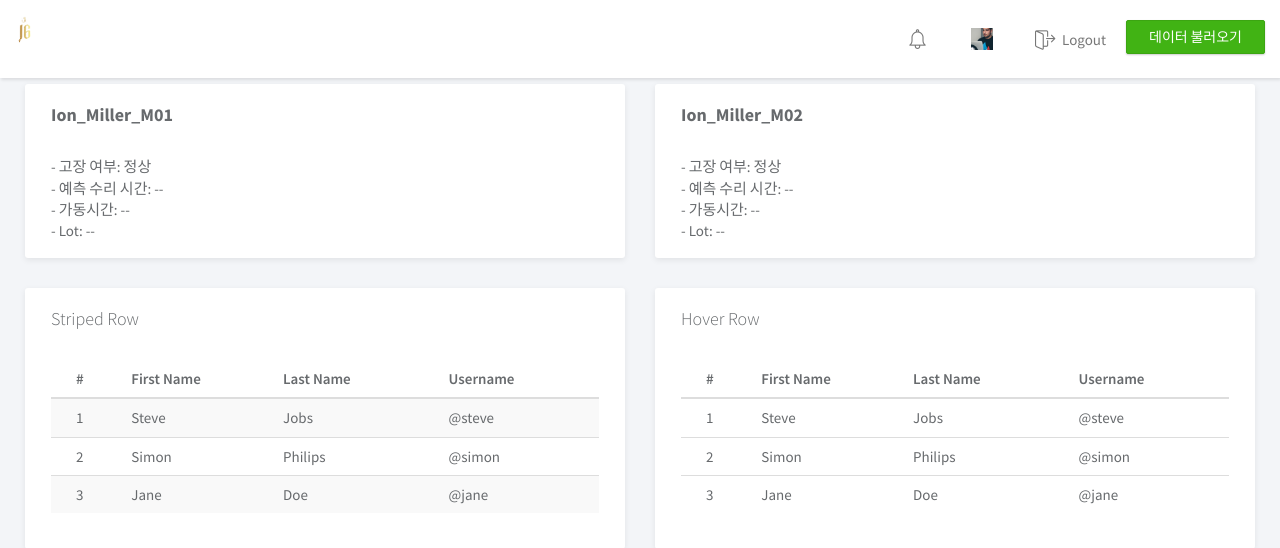
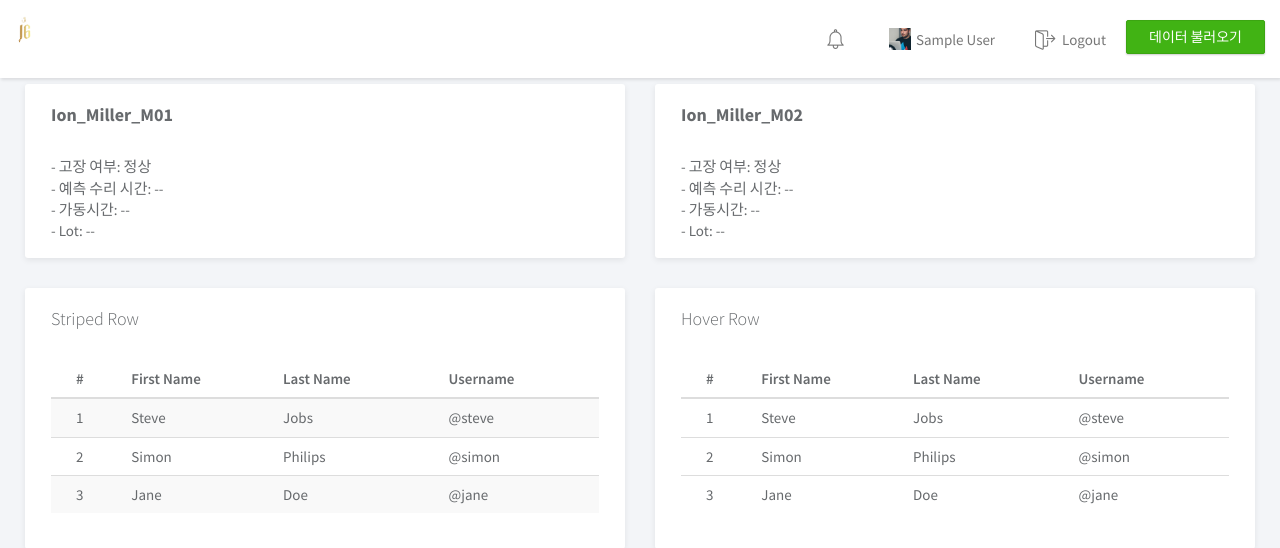
Before and after one commit to LIMEMONI/J6, a FastAPI app: page /main.html in a window 1280 px wide. Shown: the top 548 px of the page. Run offline with FastAPI, Linux system fonts and the light colour scheme; the visitor is signed in with stand-in values (Sample User, id 1); data that the repository does not hold is empty; some libraries are stand-ins or nearby versions.

Commit message:
로그인 정보 main.html, alram.html 표시 안되는거 해결

```diff
--- a/main.py
+++ b/main.py
@@ -21,10 +21,6 @@ from starlette.responses import HTMLResponse, RedirectResponse
 from starlette.status import HTTP_303_SEE_OTHER
 from typing import Optional
 from fastapi.responses import PlainTextResponse
-from pathlib import Path
-import shutil
-from fastapi import FastAPI, File, UploadFile
-from fastapi.responses import HTMLResponse
 from pathlib import Path
 import shutil
 import matplotlib.pyplot as plt
@@ -76,7 +72,6 @@ db = mysql.connector.connect(
     database="j6database",
 )
 
-
 # 커서 생성
 cursor = db.cursor()
 
@@ -101,19 +96,21 @@ async def login(request: Request, mem_id: str = Form(None), mem_pass: str = Form
 
     try:
         # 데이터베이스에서 아이디, 해싱된 비밀번호, 그리고 mem_grade 가져오기
-        cursor.execute("SELECT mem_pass, mem_grade FROM member WHERE mem_id = %s", (mem_id,))
+        cursor.execute("SELECT mem_name, mem_pass, mem_grade FROM member WHERE mem_id = %s", (mem_id,))
         user_data = cursor.fetchone()
 
         if user_data:
             # mem_grade 확인
-            mem_pass_db, mem_grade = user_data
+            mem_name, mem_pass_db, mem_grade = user_data
             if mem_pass_db == mem_pass:
                 # 비밀번호 일치, mem_grade에 따라 페이지 리디렉션
                 if mem_grade == 0:
                     request.session["mem_id"] = mem_id  # 세션에 사용자 아이디 저장
+                    request.session["mem_name"] = mem_name  # 세션에 사용자 이름 저장
                     return RedirectResponse(url="/main.html")
                 elif mem_grade == 1:
                     request.session["mem_id"] = mem_id  # 세션에 사용자 아이디 저장
+                    request.session["mem_name"] = mem_name  # 세션에 사용자 이름 저장
                     return RedirectResponse(url="/main.html")
                 else:
                     return RedirectResponse(url="/")
@@ -132,8 +129,9 @@ async def login(request: Request, mem_id: str = Form(None), mem_pass: str = Form
 @app.post("/logout", response_class=HTMLResponse)
 async def logout(request: Request):
     request.session.clear()  # 세션 초기화
-    return RedirectResponse(url="/")
-
+    response = RedirectResponse(url="/")
+    response.headers["Cache-Control"] = "no-cache, no-store, must-revalidate"
+    return response
 
 # MySQL 데이터베이스 연결 설정
 def create_connection():
@@ -200,8 +198,9 @@ async def process_registration(request: Request, user: User):
     except Error as e:
         return templates.TemplateResponse("regist.html", {"request": request, "message": f"데이터베이스 오류: {e}"})
 
-    # 회원가입이 완료되면 세션에 사용자 아이디 저장하고 리디렉트
+    # 회원가입이 완료되면 세션에 사용자 아이디 및 이름 저장하고 리디렉트
     request.session["mem_id"] = user.mem_id
+    request.session["mem_name"] = user.mem_name
     connection.close()
 
     # / 페이지로 리디렉트
@@ -221,7 +220,6 @@ async def upload_file(file: UploadFile):
 # -------------------------------------------------------------------------------------- 여기까지 기능 처리 코드 ---------------------------------------------------------------------------------------------------
 # -------------------------------------------------------------------------------------- 여기부터 HTML 주소 코드 ---------------------------------------------------------------------------------------------------
 
-
 # 홈 페이지를 렌더링하는 엔드포인트
 @app.get("/", response_class=HTMLResponse)
 async def home(request: Request):
@@ -236,15 +234,12 @@ async def render_registration_page(request: Request):
 # 메인 페이지를 렌더링하는 엔드포인트
 @app.get("/main.html", response_class=HTMLResponse)
 async def render_main_page(request: Request):
-    return templates.TemplateResponse("main.html", {"request": request})
-
-@app.get("/dashboard.html", response_class=HTMLResponse)
-async def render_dashboard_page(request: Request):
-    # 세션에서 사용자 아이디 가져오기
+    # 세션에서 사용자 아이디 및 이름 가져오기
     mem_id = request.session.get("mem_id", None)
+    mem_name = request.session.get("mem_name", "Unknown")
 
     if mem_id:
-        # 세션에 사용자 아이디가 있는 경우, 사용자 정보를 데이터베이스에서 가져온다.
+        # 사용자가 로그인한 경우, 사용자 정보를 데이터베이스에서 가져온다.
         cursor.execute("SELECT * FROM member WHERE mem_id = %s", (mem_id,))
         existing_user = cursor.fetchone()
 
@@ -254,24 +249,21 @@ async def render_dashboard_page(request: Request):
             user_dict = {column_names[i]: existing_user[i] for i in range(len(column_names))}
 
             # mem_name 필드 추출
-            mem_name = user_dict.get("mem_name", "Unknown")
-        else:
-            # 사용자를 찾을 수 없을 때 처리
-            return RedirectResponse(url="/")
+            mem_name = user_dict.get("mem_name", mem_name)
     else:
         # 세션에 사용자 아이디가 없는 경우, 로그인 페이지로 리다이렉트
         return RedirectResponse(url="/")
 
-    return templates.TemplateResponse("dashboard.html", {"request": request, "mem_name": mem_name})
+    return templates.TemplateResponse("main.html", {"request": request, "mem_name": mem_name})
 
-# 대쉬보드 1탭
-@app.get("/dashboard1.html", response_class=HTMLResponse)
+@app.get("/dashboard.html", response_class=HTMLResponse)
 async def render_dashboard_page(request: Request):
-    # 세션에서 사용자 아이디 가져오기
+    # 세션에서 사용자 아이디 및 이름 가져오기
     mem_id = request.session.get("mem_id", None)
+    mem_name = request.session.get("mem_name", "Unknown")
 
     if mem_id:
-        # 세션에 사용자 아이디가 있는 경우, 사용자 정보를 데이터베이스에서 가져온다.
+        # 사용자가 로그인한 경우, 사용자 정보를 데이터베이스에서 가져온다.
         cursor.execute("SELECT * FROM member WHERE mem_id = %s", (mem_id,))
         existing_user = cursor.fetchone()
 
@@ -281,24 +273,22 @@ async def render_dashboard_page(request: Request):
             user_dict = {column_names[i]: existing_user[i] for i in range(len(column_names))}
 
             # mem_name 필드 추출
-            mem_name = user_dict.get("mem_name", "Unknown")
-        else:
-            # 사용자를 찾을 수 없을 때 처리
-            return RedirectResponse(url="/")
+            mem_name = user_dict.get("mem_name", mem_name)
     else:
         # 세션에 사용자 아이디가 없는 경우, 로그인 페이지로 리다이렉트
         return RedirectResponse(url="/")
 
-    return templates.TemplateResponse("dashboard1.html", {"request": request, "mem_name": mem_name})
+    return templates.TemplateResponse("dashboard.html", {"request": request, "mem_name": mem_name})
 
-# 대쉬보드 2탭
-@app.get("/dashboard2.html", response_class=HTMLResponse)
-async def render_dashboard_page(request: Request):
-    # 세션에서 사용자 아이디 가져오기
+# 대쉬보드 1탭
+@app.get("/dashboard1.html", response_class=HTMLResponse)
+async def render_dashboard1_page(request: Request):
+    # 세션에서 사용자 아이디 및 이름 가져오기
     mem_id = request.session.get("mem_id", None)
+    mem_name = request.session.get("mem_name", "Unknown")
 
     if mem_id:
-        # 세션에 사용자 아이디가 있는 경우, 사용자 정보를 데이터베이스에서 가져온다.
+        # 사용자가 로그인한 경우, 사용자 정보를 데이터베이스에서 가져온다.
         cursor.execute("SELECT * FROM member WHERE mem_id = %s", (mem_id,))
         existing_user = cursor.fetchone()
 
@@ -308,24 +298,22 @@ async def render_dashboard_page(request: Request):
             user_dict = {column_names[i]: existing_user[i] for i in range(len(column_names))}
 
             # mem_name 필드 추출
-            mem_name = user_dict.get("mem_name", "Unknown")
-        else:
-            # 사용자를 찾을 수 없을 때 처리
-            return RedirectResponse(url="/")
+            mem_name = user_dict.get("mem_name", mem_name)
     else:
         # 세션에 사용자 아이디가 없는 경우, 로그인 페이지로 리다이렉트
         return RedirectResponse(url="/")
 
-    return templates.TemplateResponse("dashboard2.html", {"request": request, "mem_name": mem_name})
+    return templates.TemplateResponse("dashboard1.html", {"request": request, "mem_name": mem_name})
 
-# 대쉬보드 3탭
-@app.get("/dashboard3.html", response_class=HTMLResponse)
-async def render_dashboard_page(request: Request):
-    # 세션에서 사용자 아이디 가져오기
+# 대쉬보드 2탭
+@app.get("/dashboard2.html", response_class=HTMLResponse)
+async def render_dashboard2_page(request: Request):
+    # 세션에서 사용자 아이디 및 이름 가져오기
     mem_id = request.session.get("mem_id", None)
+    mem_name = request.session.get("mem_name", "Unknown")
 
     if mem_id:
-        # 세션에 사용자 아이디가 있는 경우, 사용자 정보를 데이터베이스에서 가져온다.
+        # 사용자가 로그인한 경우, 사용자 정보를 데이터베이스에서 가져온다.
         cursor.execute("SELECT * FROM member WHERE mem_id = %s", (mem_id,))
         existing_user = cursor.fetchone()
 
@@ -335,24 +323,22 @@ async def render_dashboard_page(request: Request):
             user_dict = {column_names[i]: existing_user[i] for i in range(len(column_names))}
 
             # mem_name 필드 추출
-            mem_name = user_dict.get("mem_name", "Unknown")
-        else:
-            # 사용자를 찾을 수 없을 때 처리
-            return RedirectResponse(url="/")
+            mem_name = user_dict.get("mem_name", mem_name)
     else:
-        # 세션에 사용자 아이디가 없는 경우, 로그인 페이지로 리다이렉트
+        # 세션에 사용자 아이디가 없는 경우, 로그인 페이지로 리디렉트
         return RedirectResponse(url="/")
 
-    return templates.TemplateResponse("dashboard3.html", {"request": request, "mem_name": mem_name})
+    return templates.TemplateResponse("dashboard2.html", {"request": request, "mem_name": mem_name})
 
-# 대쉬보드 4탭
-@app.get("/dashboard4.html", response_class=HTMLResponse)
-async def render_dashboard_page(request: Request):
-    # 세션에서 사용자 아이디 가져오기
+# 대쉬보드 3탭
+@app.get("/dashboard3.html", response_class=HTMLResponse)
+async def render_dashboard3_page(request: Request):
+    # 세션에서 사용자 아이디 및 이름 가져오기
     mem_id = request.session.get("mem_id", None)
+    mem_name = request.session.get("mem_name", "Unknown")
 
     if mem_id:
-        # 세션에 사용자 아이디가 있는 경우, 사용자 정보를 데이터베이스에서 가져온다.
+        # 사용자가 로그인한 경우, 사용자 정보를 데이터베이스에서 가져온다.
         cursor.execute("SELECT * FROM member WHERE mem_id = %s", (mem_id,))
         existing_user = cursor.fetchone()
 
@@ -362,24 +348,22 @@ async def render_dashboard_page(request: Request):
             user_dict = {column_names[i]: existing_user[i] for i in range(len(column_names))}
 
             # mem_name 필드 추출
-            mem_name = user_dict.get("mem_name", "Unknown")
-        else:
-            # 사용자를 찾을 수 없을 때 처리
-            return RedirectResponse(url="/")
+            mem_name = user_dict.get("mem_name", mem_name)
     else:
-        # 세션에 사용자 아이디가 없는 경우, 로그인 페이지로 리다이렉트
+        # 세션에 사용자 아이디가 없는 경우, 로그인 페이지로 리디렉트
         return RedirectResponse(url="/")
 
-    return templates.TemplateResponse("dashboard4.html", {"request": request, "mem_name": mem_name})
+    return templates.TemplateResponse("dashboard3.html", {"request": request, "mem_name": mem_name})
 
-
-@app.get("/alram.html", response_class=HTMLResponse)
-async def render_alram_page(request: Request):
-        # 세션에서 사용자 아이디 가져오기
+# 대쉬보드 4탭
+@app.get("/dashboard4.html", response_class=HTMLResponse)
+async def render_dashboard4_page(request: Request):
+    # 세션에서 사용자 아이디 및 이름 가져오기
     mem_id = request.session.get("mem_id", None)
+    mem_name = request.session.get("mem_name", "Unknown")
 
     if mem_id:
-        # 세션에 사용자 아이디가 있는 경우, 사용자 정보를 데이터베이스에서 가져온다.
+        # 사용자가 로그인한 경우, 사용자 정보를 데이터베이스에서 가져온다.
         cursor.execute("SELECT * FROM member WHERE mem_id = %s", (mem_id,))
         existing_user = cursor.fetchone()
 
@@ -389,20 +373,38 @@ async def render_alram_page(request: Request):
             user_dict = {column_names[i]: existing_user[i] for i in range(len(column_names))}
 
             # mem_name 필드 추출
-            mem_name = user_dict.get("mem_name", "Unknown")
-        else:
-            # 사용자를 찾을 수 없을 때 처리
-            return RedirectResponse(url="/")
+            mem_name = user_dict.get("mem_name", mem_name)
     else:
-        # 세션에 사용자 아이디가 없는 경우, 로그인 페이지로 리다이렉트
+        # 세션에 사용자 아이디가 없는 경우, 로그인 페이지로 리디렉트
         return RedirectResponse(url="/")
 
-    return templates.TemplateResponse("alram.html", {"request": request})
+    return templates.TemplateResponse("dashboard4.html", {"request": request, "mem_name": mem_name})
+
+@app.get("/alram.html", response_class=HTMLResponse)
+async def render_alram_page(request: Request):
+    # 세션에서 사용자 아이디 및 이름 가져오기
+    mem_id = request.session.get("mem_id", None)
+    mem_name = request.session.get("mem_name", "Unknown")
+
+    if mem_id:
+        # 사용자가 로그인한 경우, 사용자 정보를 데이터베이스에서 가져온다.
+        cursor.execute("SELECT * FROM member WHERE mem_id = %s", (mem_id,))
+        existing_user = cursor.fetchone()
+
+        if existing_user:
+            # 결과를 딕셔너리로 변환
+            column_names = cursor.column_names
+            user_dict = {column_names[i]: existing_user[i] for i in range(len(column_names))}
+
+            # mem_name 필드 추출
+            mem_name = user_dict.get("mem_name", mem_name)
+    else:
+        # 세션에 사용자 아이디가 없는 경우, 로그인 페이지로 리디렉트
+        return RedirectResponse(url="/")
+
+    return templates.TemplateResponse("alram.html", {"request": request, "mem_name": mem_name})
 
 # -------------------------------------------------------------------------------------- 여기까지 HTML 주소 코드 ---------------------------------------------------------------------------------------------------
-
-
-
 
 # FastAPI 애플리케이션 실행
 if __name__ == "__main__":
--- a/templates/main.html
+++ b/templates/main.html
@@ -263,7 +263,7 @@
         // 대시보드 페이지로 이동
         window.location.href = '/dashboard.html';
     }
-</script>
+   </script>
    <script src="/static/vendor/jquery/jquery.min.js"></script>
    <script src="/static/vendor/bootstrap/js/bootstrap.min.js"></script>
    <script src="/static/vendor/jquery-slimscroll/jquery.slimscroll.min.js"></script>
```
